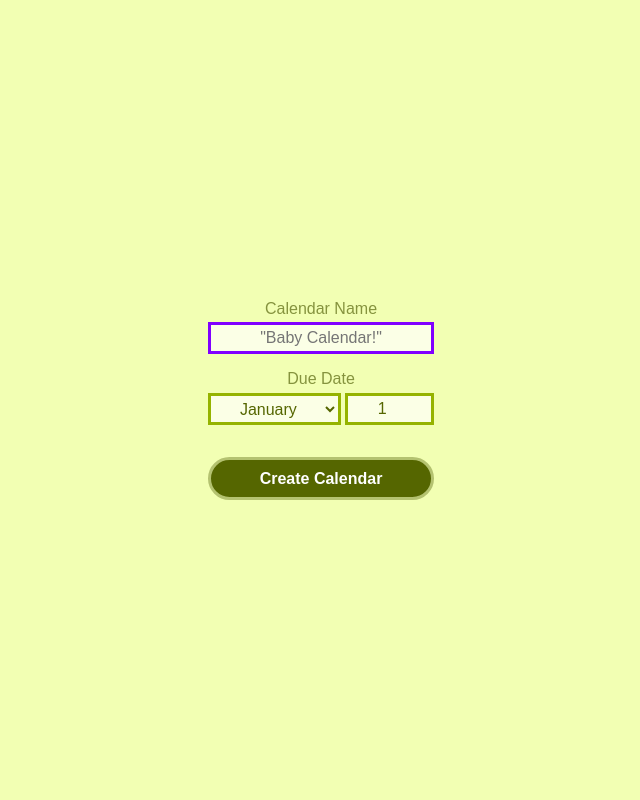
After one commit to beetlebox-dev/baby, a Flask app: page /setup?n=&m=1&d=1 in a window 1280 px wide. The commit adds this page. Shown: the whole page, without its empty margins (319-959 px from the left). Run offline with Flask 3, Linux system fonts and the light colour scheme.

Commit message:
Styling draft.

```diff
--- a/main.py
+++ b/main.py
@@ -95,7 +95,7 @@ def setup_calendar():
         return 'Invalid request.'
 
     # request.method == 'GET'
-    return render_template('kid_temps/init_calendar.html',
+    return render_template('init_calendar.html',
                            name=request.args['n'], month=request.args['m'], day=request.args['d'])
 
 
@@ -107,7 +107,7 @@ def add_event():
         return setup_cal_redirect()
 
     if request.method == 'GET':
-        return render_template('kid_temps/add_event.html', current_year=datetime.now().year)
+        return render_template('add_event.html', calendar_name=request.args['n'], current_year=datetime.now().year)
 
     # request.method == 'POST':
 
@@ -196,7 +196,7 @@ def calendar():
         if len(request.args) != 3:
             # This redirect will remove all request args besides those passed into url_for.
             return redirect(url_for('calendar', n=request.args['n'], m=request.args['m'], d=request.args['d']))
-        return render_template('kid_temps/calendar.html')
+        return render_template('calendar.html', calendar_name=request.args['n'])
 
     # 'e' in request.args
 
@@ -261,8 +261,9 @@ def calendar():
 
     # 'n' in request.args, 'm' and 'd' parsable to ints, 'e' in request.args,
     # len(events_list_validated) != 0, len(events_list) == len(events_list_validated), len(request.args) == 4
-    return render_template('kid_temps/calendar.html')
+    return render_template('calendar.html', calendar_name=request.args['n'])
 
 
 if __name__ == '__main__':
+    # app.run(debug=True, host='192.168.0.111')
     app.run(debug=True)
--- /dev/null
+++ b/static/form_page.css
@@ -0,0 +1,88 @@
+
+body {
+
+    font-family: Futura, "Century Gothic", sans-serif;
+    text-align: center;
+    background-color: hsl(70, 100%, 85%);
+
+    /* Centered Contents */
+    margin: 0;
+    min-height: 100vh;
+    justify-content: space-around;
+}
+
+body, #main-box, .form-group {
+    display: flex;
+    flex-direction: column;
+    align-items: center;
+}
+
+.form-group {
+    margin: 0.5rem 0;
+    justify-content: center;
+}
+
+.form-group > *:not(.form-group > *:first-child) {
+    /* All direct children of .form-group elements besides the first one. */
+    margin-top: 0.3rem;
+}
+
+.multi-field-line > *:not(.multi-field-line > *:first-child) {
+    /* All direct children of .multi-field-line elements besides the first one. */
+    margin-left: 0.3rem;
+}
+
+.form-group, .form-group > * {
+    width: 100%;
+}
+
+.multi-field-line {
+    display: flex;
+    align-items: center;
+}
+
+.multi-field-line > * {
+    flex: 1 1 auto;
+}
+
+label, input, select, button {
+    font-size: 1rem;
+    text-align: center;
+}
+
+label {
+    color: hsl(70, 41%, 41%);
+}
+
+select, input:not([type='checkbox']) {
+    height: 2rem;
+}
+
+select, input {
+    outline: none;  /* Custom focus styling. */
+    box-sizing: border-box;
+    padding: 0 0.4rem;
+    background-color: hsl(70, 100%, 95%);
+    border: 3px solid hsl(70, 100%, 35%);
+    color: hsl(70, 100%, 20%);
+}
+
+input:focus, select:focus {
+    border-color: hsl(270, 100%, 50%);
+    color: black;
+}
+
+button.form-group {
+    font-weight: bold;
+    margin-top: 1.5rem;  /* Additional space from form fields. */
+    padding: 0.6rem 1.5rem;
+    border-radius: 2rem;
+    border: 3px solid hsl(70, 40%, 60%);
+    background-color: hsl(70, 100%, 20%);
+    color: white;
+}
+
+button:hover {
+    border-color: hsl(270, 40%, 60%);
+    background-color: hsl(270, 100%, 20%);
+}
--- /dev/null
+++ b/templates/head_all.html
@@ -0,0 +1,4 @@
+
+<meta charset="utf-8">
+<meta name="viewport" content="width=device-width, initial-scale=1">
+<link rel="icon" type="image/x-icon" href="{{ url_for('static', filename='favicon.ico') }}">
--- /dev/null
+++ b/templates/init_calendar.html
@@ -0,0 +1,56 @@
+
+<!DOCTYPE html>
+
+<html lang="en">
+
+<head>
+    <title>Create A New Calendar</title>
+    <link rel="stylesheet" type="text/css" href="{{ url_for('static', filename='form_page.css') }}">
+    {% include "head_all.html" %}
+</head>
+
+<body>
+
+<form action="" method="POST">
+<div id="main-box">
+
+    <div class="form-group">
+        <label for="name">Calendar Name</label>
+        <input type="text" id="name" name="n" value="{{ name }}" placeholder='"Baby Calendar!"' required />
+    </div>
+
+    <div class="form-group">
+        <label for="month">Due Date</label>
+        <div class="multi-field-line">
+            <select id="month" name="m" required>
+                <option value="1" {% if month == "1" %}selected{% endif %}>January</option>
+                <option value="2" {% if month == "2" %}selected{% endif %}>February</option>
+                <option value="3" {% if month == "3" %}selected{% endif %}>March</option>
+                <option value="4" {% if month == "4" %}selected{% endif %}>April</option>
+                <option value="5" {% if month == "5" %}selected{% endif %}>May</option>
+                <option value="6" {% if month == "6" %}selected{% endif %}>June</option>
+                <option value="7" {% if month == "7" %}selected{% endif %}>July</option>
+                <option value="8" {% if month == "8" %}selected{% endif %}>August</option>
+                <option value="9" {% if month == "9" %}selected{% endif %}>September</option>
+                <option value="10" {% if month == "10" %}selected{% endif %}>October</option>
+                <option value="11" {% if month == "11" %}selected{% endif %}>November</option>
+                <option value="12" {% if month == "12" %}selected{% endif %}>December</option>
+            </select
+            ><input type="number" name="d" value="{{ day }}" min="1" max="31" step="1" required />
+            <!-- Eliminate whitespace above with ><input ... -->
+        </div>
+    </div>
+
+    <button class="form-group" type="submit">Create Calendar</button>
+
+</div>
+</form>
+
+</body>
+
+<script>
+    // Select all text in input box on load.
+    document.getElementById('name').select();
+</script>
+
+</html>
```
Also changed, not shown: templates/add_event.html (added, +141 -0 lines), templates/calendar.html (renamed from templates/kid_temps/calendar.html, +15 -24 lines), templates/kid_temps/add_event.html (deleted, +0 -178 lines), templates/kid_temps/init_calendar.html (deleted, +0 -137 lines).
